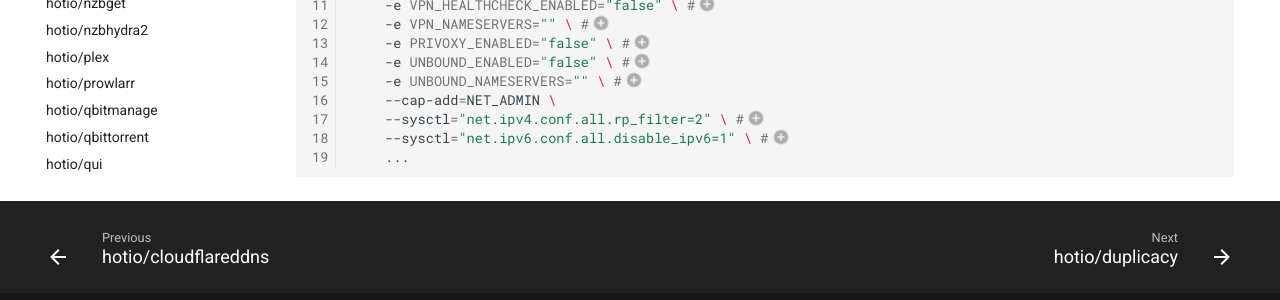
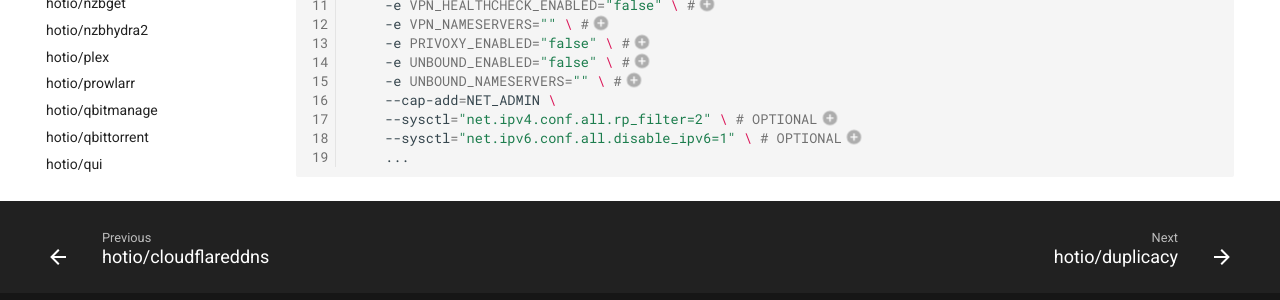
Before and after one commit to hotio/website, an MkDocs documentation site: the page built from docs/containers/doplarr.md, in a window 1280 px wide and 900 px high, scrolled down 815 px. Shown: the part 521-821 px from the top of the window. Built offline with MkDocs 1.6.1 and Material for MkDocs 9.7.7, drawn with Linux system fonts in a browser that asks for light colours.

Commit message:
indicate that some syscl are optional

````diff
--- a/includes/wireguard.md
+++ b/includes/wireguard.md
@@ -33,8 +33,8 @@
             -e UNBOUND_ENABLED="false" \ #(21)
             -e UNBOUND_NAMESERVERS="" \ #(22)
             --cap-add=NET_ADMIN \
-            --sysctl="net.ipv4.conf.all.rp_filter=2" \ #(3)
-            --sysctl="net.ipv6.conf.all.disable_ipv6=1" \ #(9)
+            --sysctl="net.ipv4.conf.all.rp_filter=2" \ # OPTIONAL(3)
+            --sysctl="net.ipv6.conf.all.disable_ipv6=1" \ # OPTIONAL(9)
             ...
         ```
 
@@ -63,8 +63,8 @@
             cap_add:
               - NET_ADMIN
             sysctls:
-              - net.ipv4.conf.all.rp_filter=2 #(3)
-              - net.ipv6.conf.all.disable_ipv6=1 #(9)
+              - net.ipv4.conf.all.rp_filter=2 # OPTIONAL(3)
+              - net.ipv6.conf.all.disable_ipv6=1 # OPTIONAL(9)
             ...
         ```
 
@@ -91,8 +91,8 @@
             -e UNBOUND_ENABLED="false" \ #(21)
             -e UNBOUND_NAMESERVERS="" \ #(22)
             --cap-add=NET_ADMIN \
-            --sysctl="net.ipv4.conf.all.rp_filter=2" \ #(3)
-            --sysctl="net.ipv6.conf.all.disable_ipv6=1" \ #(9)
+            --sysctl="net.ipv4.conf.all.rp_filter=2" \ # OPTIONAL(3)
+            --sysctl="net.ipv6.conf.all.disable_ipv6=1" \ # OPTIONAL(9)
             ...
         ```
 
@@ -121,8 +121,8 @@
             cap_add:
               - NET_ADMIN
             sysctls:
-              - net.ipv4.conf.all.rp_filter=2 #(3)
-              - net.ipv6.conf.all.disable_ipv6=1 #(9)
+              - net.ipv4.conf.all.rp_filter=2 # OPTIONAL(3)
+              - net.ipv6.conf.all.disable_ipv6=1 # OPTIONAL(9)
             ...
         ```
 
@@ -154,8 +154,8 @@
             -e UNBOUND_ENABLED="false" \ #(21)
             -e UNBOUND_NAMESERVERS="" \ #(22)
             --cap-add=NET_ADMIN \
-            --sysctl="net.ipv4.conf.all.rp_filter=2" \ #(3)
-            --sysctl="net.ipv6.conf.all.disable_ipv6=1" \ #(9)
+            --sysctl="net.ipv4.conf.all.rp_filter=2" \ # OPTIONAL(3)
+            --sysctl="net.ipv6.conf.all.disable_ipv6=1" \ # OPTIONAL(9)
             ...
         ```
 
@@ -189,8 +189,8 @@
             cap_add:
               - NET_ADMIN
             sysctls:
-              - net.ipv4.conf.all.rp_filter=2 #(3)
-              - net.ipv6.conf.all.disable_ipv6=1 #(9)
+              - net.ipv4.conf.all.rp_filter=2 # OPTIONAL(3)
+              - net.ipv6.conf.all.disable_ipv6=1 # OPTIONAL(9)
             ...
         ```
 
````
